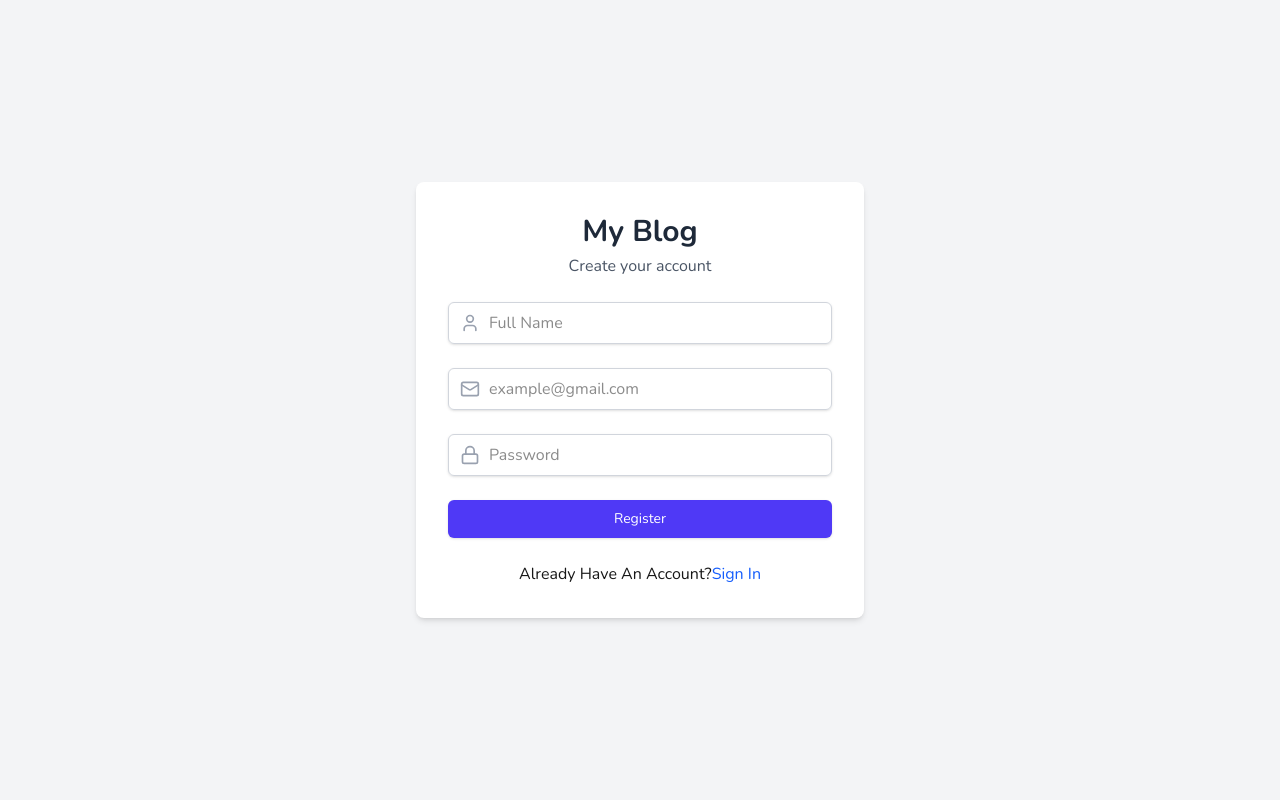
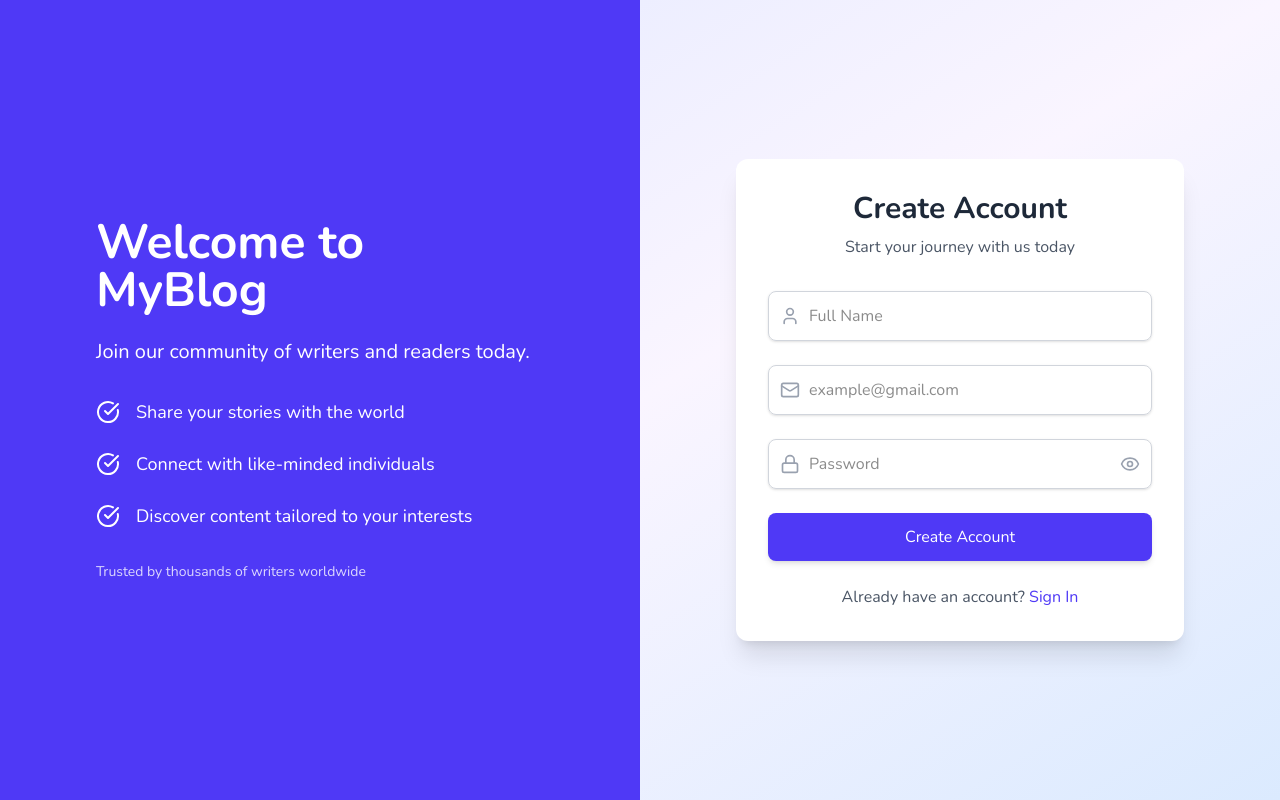
Before and after one commit to clifforddonk/blogsite_frontend, a Next.js app: page /auth/register in a window 1280 px wide. Built offline with nearby package versions, Linux system fonts and the light colour scheme.

Commit message:
Add Hero Section To Register

```diff
--- a/app/auth/register/page.jsx
+++ b/app/auth/register/page.jsx
@@ -2,56 +2,116 @@
 import { useState } from "react";
 import { useRouter } from "next/navigation";
 import { registerUser } from "../../utils/authService";
-import { User, Mail, Lock } from "lucide-react"; // Import icons
+import { User, Mail, Lock, Eye, EyeOff, CheckCircle, X } from "lucide-react";
 import Link from "next/link";
+import Image from "next/image";
 
 const Page = ({ regUser }) => {
   const [userData, setUserData] = useState({
-    username: "", // Fixed the typo in the state (was useranme)
+    username: "",
     email: "",
     password: "",
   });
+  const [showPassword, setShowPassword] = useState(false);
   const [error, setError] = useState(null);
-  const [message, setMessage] = useState(""); // Added for success messages
+  const [message, setMessage] = useState("");
+  const [isLoading, setIsLoading] = useState(false);
   const router = useRouter();
+
+  const togglePasswordVisibility = () => {
+    setShowPassword(!showPassword);
+  };
+
   const handleRegister = async (e) => {
     e.preventDefault();
     setError(null);
     setMessage("");
+    setIsLoading(true);
 
     try {
       const result = await registerUser(userData);
-      setMessage(result); // The API returns a success message, assign it
+      setMessage(result);
+      setIsLoading(false);
 
-      // Delay redirect to show success message
       setTimeout(() => {
         router.push("/auth/login");
       }, 2000);
     } catch (err) {
       console.error("Registration Error:", err);
-      setError(err); // The API now sends clear error messages
+      setError(err);
+      setIsLoading(false);
     }
   };
 
   return (
-    <div className="flex flex-col items-center justify-center min-h-screen bg-gray-100 px-4">
-      <div className="w-full max-w-md bg-white rounded-lg shadow-md p-8">
-        {/* Blog Logo */}
-        <div className="text-center mb-6">
-          <h1 className="text-3xl font-bold text-gray-800">My Blog</h1>
-          <p className="text-gray-600 mt-1">Create your account</p>
+    <div className="min-h-screen bg-gradient-to-br from-indigo-100 via-purple-50 to-blue-100">
+      <div className="flex flex-col lg:flex-row min-h-screen">
+        {/* Left Section - Hero/Landing Area */}
+        <div className="w-full lg:w-1/2 bg-indigo-600 p-8 flex flex-col justify-center items-center text-white">
+          <div className="max-w-md text-center lg:text-left">
+            <h1 className="text-4xl lg:text-5xl font-bold mb-6">
+              Welcome to MyBlog
+            </h1>
+            <p className="text-xl mb-8">
+              Join our community of writers and readers today.
+            </p>
+
+            <div className="space-y-6 mb-8">
+              <div className="flex items-center">
+                <CheckCircle className="h-6 w-6 mr-4" />
+                <p className="text-lg">Share your stories with the world</p>
+              </div>
+              <div className="flex items-center">
+                <CheckCircle className="h-6 w-6 mr-4" />
+                <p className="text-lg">Connect with like-minded individuals</p>
+              </div>
+              <div className="flex items-center">
+                <CheckCircle className="h-6 w-6 mr-4" />
+                <p className="text-lg">
+                  Discover content tailored to your interests
+                </p>
+              </div>
             </div>
 
-        {/* Messages */}
+            <div className="mt-8 hidden lg:block">
+              <p className="text-sm opacity-80">
+                Trusted by thousands of writers worldwide
+              </p>
+            </div>
+          </div>
+        </div>
+
+        {/* Right Section - Registration Form */}
+        <div className="w-full lg:w-1/2 flex justify-center items-center p-4 lg:p-8">
+          <div className="w-full max-w-md bg-white rounded-xl shadow-xl p-8">
+            <div className="text-center mb-8">
+              <h2 className="text-3xl font-bold text-gray-800">
+                Create Account
+              </h2>
+              <p className="text-gray-600 mt-2">
+                Start your journey with us today
+              </p>
+            </div>
+
+            {/* Status Messages */}
             {regUser?.data?.message && (
-          <p className="text-blue-600 text-center mb-4">
-            {regUser.data.message}
-          </p>
+              <div className="bg-blue-50 text-blue-700 p-3 rounded-lg flex items-center mb-6">
+                <CheckCircle className="h-5 w-5 mr-2" />
+                <p>{regUser.data.message}</p>
+              </div>
             )}
             {message && (
-          <p className="text-green-600 text-center mb-4">{message}</p>
+              <div className="bg-green-50 text-green-700 p-3 rounded-lg flex items-center mb-6">
+                <CheckCircle className="h-5 w-5 mr-2" />
+                <p>{message}</p>
+              </div>
             )}
-        {error && <p className="text-red-600 text-center mb-4">{error}</p>}
+            {error && (
+              <div className="bg-red-50 text-red-700 p-3 rounded-lg flex items-center mb-6">
+                <X className="h-5 w-5 mr-2" />
+                <p>{error}</p>
+              </div>
+            )}
 
             {/* Registration Form */}
             <form onSubmit={handleRegister} className="space-y-6">
@@ -67,7 +127,7 @@ const Page = ({ regUser }) => {
                     setUserData({ ...userData, username: e.target.value })
                   }
                   required
-              className="block w-full pl-10 pr-3 py-2 border border-gray-300 rounded-md shadow-sm focus:outline-none focus:ring-indigo-500 focus:border-indigo-500"
+                  className="block w-full pl-10 pr-3 py-3 border border-gray-300 rounded-lg shadow-sm focus:outline-none focus:ring-2 focus:ring-indigo-500 focus:border-indigo-500 transition"
                 />
               </div>
 
@@ -83,7 +143,7 @@ const Page = ({ regUser }) => {
                     setUserData({ ...userData, email: e.target.value })
                   }
                   required
-              className="block w-full pl-10 pr-3 py-2 border border-gray-300 rounded-md shadow-sm focus:outline-none focus:ring-indigo-500 focus:border-indigo-500"
+                  className="block w-full pl-10 pr-3 py-3 border border-gray-300 rounded-lg shadow-sm focus:outline-none focus:ring-2 focus:ring-indigo-500 focus:border-indigo-500 transition"
                 />
               </div>
 
@@ -92,36 +152,100 @@ const Page = ({ regUser }) => {
                   <Lock className="h-5 w-5 text-gray-400" />
                 </div>
                 <input
-              type="password"
+                  type={showPassword ? "text" : "password"}
                   placeholder="Password"
                   value={userData.password}
                   onChange={(e) =>
                     setUserData({ ...userData, password: e.target.value })
                   }
                   required
-              className="block w-full pl-10 pr-3 py-2 border border-gray-300 rounded-md shadow-sm focus:outline-none focus:ring-indigo-500 focus:border-indigo-500"
+                  className="block w-full pl-10 pr-12 py-3 border border-gray-300 rounded-lg shadow-sm focus:outline-none focus:ring-2 focus:ring-indigo-500 focus:border-indigo-500 transition"
                 />
+                <button
+                  type="button"
+                  onClick={togglePasswordVisibility}
+                  className="absolute inset-y-0 right-0 pr-3 flex items-center"
+                >
+                  {showPassword ? (
+                    <EyeOff className="h-5 w-5 text-gray-400 hover:text-gray-600" />
+                  ) : (
+                    <Eye className="h-5 w-5 text-gray-400 hover:text-gray-600" />
+                  )}
+                </button>
               </div>
 
               <div>
                 <button
                   type="submit"
-              className="w-full flex justify-center py-2 px-4 border border-transparent rounded-md shadow-sm text-sm font-medium text-white bg-indigo-600 hover:bg-indigo-700 focus:outline-none focus:ring-2 focus:ring-offset-2 focus:ring-indigo-500 cursor-pointer"
+                  disabled={isLoading}
+                  className="w-full flex justify-center items-center py-3 px-4 rounded-lg text-base font-medium text-white bg-indigo-600 hover:bg-indigo-700 focus:outline-none focus:ring-2 focus:ring-offset-2 focus:ring-indigo-500 cursor-pointer transition-colors shadow-md disabled:opacity-70"
                 >
-              Register
+                  {isLoading ? "Creating Account..." : "Create Account"}
                 </button>
               </div>
-          <div>
-            <p className="text-center">
-              Already Have An Account?
+              {/*
+              // <div className="relative flex items-center justify-center my-4">
+              //   <div className="border-t border-gray-300 absolute w-full"></div>
+              //   <span className="px-3 bg-white relative text-gray-500 text-sm">
+              //     or continue with
+              //   </span>
+              // </div>
+
+              // <div className="grid grid-cols-2 gap-4">
+              //   <button
+              //     type="button"
+              //     className="flex justify-center items-center py-2 px-4 border border-gray-300 rounded-lg shadow-sm bg-white hover:bg-gray-50 transition"
+              //   >
+              //     <svg className="w-5 h-5 mr-2" viewBox="0 0 24 24">
+              //       <path
+              //         fill="#4285F4"
+              //         d="M22.56 12.25c0-.78-.07-1.53-.2-2.25H12v4.26h5.92c-.26 1.37-1.04 2.53-2.21 3.31v2.77h3.57c2.08-1.92 3.28-4.74 3.28-8.09z"
+              //       />
+              //       <path
+              //         fill="#34A853"
+              //         d="M12 23c2.97 0 5.46-.98 7.28-2.66l-3.57-2.77c-.98.66-2.23 1.06-3.71 1.06-2.86 0-5.29-1.93-6.16-4.53H2.18v2.84C3.99 20.53 7.7 23 12 23z"
+              //       />
+              //       <path
+              //         fill="#FBBC05"
+              //         d="M5.84 14.09c-.22-.66-.35-1.36-.35-2.09s.13-1.43.35-2.09V7.07H2.18C1.43 8.55 1 10.22 1 12s.43 3.45 1.18 4.93l2.85-2.22.81-.62z"
+              //       />
+              //       <path
+              //         fill="#EA4335"
+              //         d="M12 5.38c1.62 0 3.06.56 4.21 1.64l3.15-3.15C17.45 2.09 14.97 1 12 1 7.7 1 3.99 3.47 2.18 7.07l3.66 2.84c.87-2.6 3.3-4.53 6.16-4.53z"
+              //       />
+              //     </svg>
+              //     Google
+              //   </button>
+              //   <button
+              //     type="button"
+              //     className="flex justify-center items-center py-2 px-4 border border-gray-300 rounded-lg shadow-sm bg-white hover:bg-gray-50 transition"
+              //   >
+              //     <svg
+              //       className="w-5 h-5 mr-2"
+              //       fill="#1877F2"
+              //       viewBox="0 0 24 24"
+              //     >
+              //       <path d="M24 12.073c0-6.627-5.373-12-12-12s-12 5.373-12 12c0 5.99 4.388 10.954 10.125 11.854v-8.385H7.078v-3.47h3.047V9.43c0-3.007 1.792-4.669 4.533-4.669 1.312 0 2.686.235 2.686.235v2.953H15.83c-1.491 0-1.956.925-1.956 1.874v2.25h3.328l-.532 3.47h-2.796v8.385C19.612 23.027 24 18.062 24 12.073z" />
+              //     </svg>
+              //     Facebook
+              //   </button>
+              // </div> */}
+
+              <div className="text-center mt-6">
+                <p className="text-gray-600">
+                  Already have an account?{" "}
                   <Link href="/auth/login">
-                <span className="text-blue-600 hover:underline">Sign In</span>
+                    <span className="text-indigo-600 hover:text-indigo-800 font-medium">
+                      Sign In
+                    </span>
                   </Link>
                 </p>
               </div>
             </form>
           </div>
         </div>
+      </div>
+    </div>
   );
 };
 
```
Lines whose indentation alone changed are shown as unchanged.
